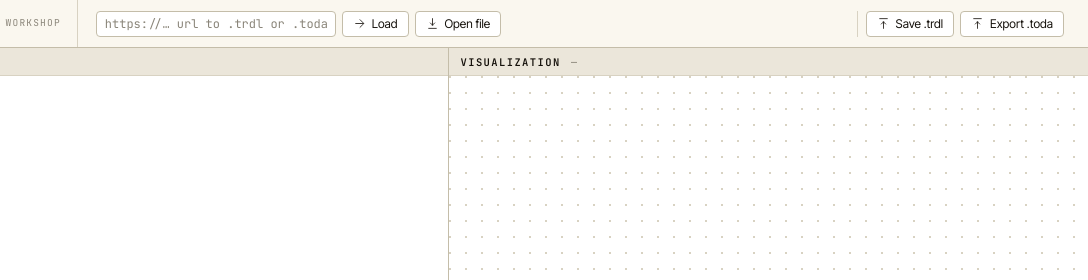
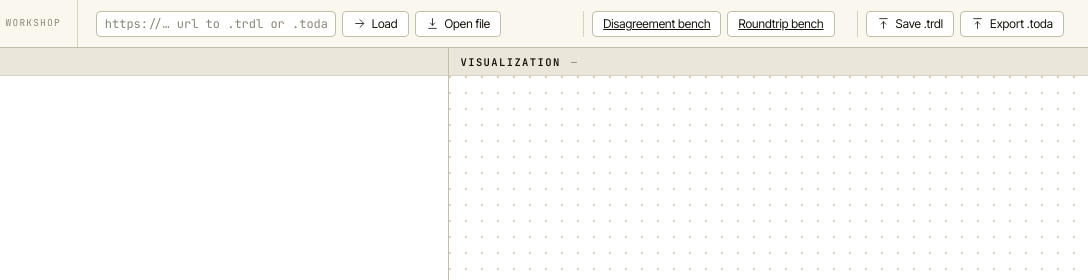
Before and after one commit to T-R-I-E/rigging-workshop, a plain HTML site: page index.html in a window 1280 px wide. Shown: the top 280 px of the page, 192-1280 px from the left. Drawn offline with Linux system fonts and the light colour scheme; a script that the page names is missing.

Commit message:
feat(workshop): header links to disagreement-bench and roundtrip-bench
Two new <a class="btn"> entries in their own nav-group, just left of
the save/export group. No new icons; uses existing .btn styling.

```diff
--- a/index.html
+++ b/index.html
@@ -58,6 +58,11 @@
     </div>
 
     <div class="nav-spacer"></div>
+
+    <div class="nav-group">
+      <a class="btn" href="disagreement-bench.html">Disagreement bench</a>
+      <a class="btn" href="roundtrip-bench.html">Roundtrip bench</a>
+    </div>
 
     <div class="nav-group">
       <button id="btn-save-trdl" class="btn">
```
